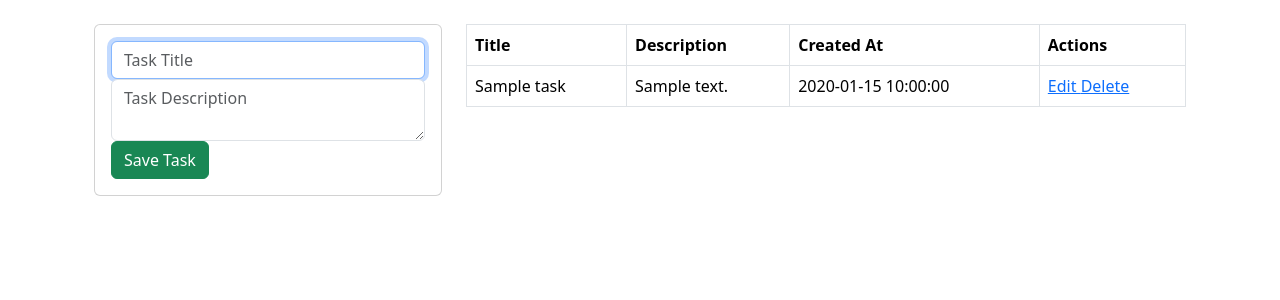
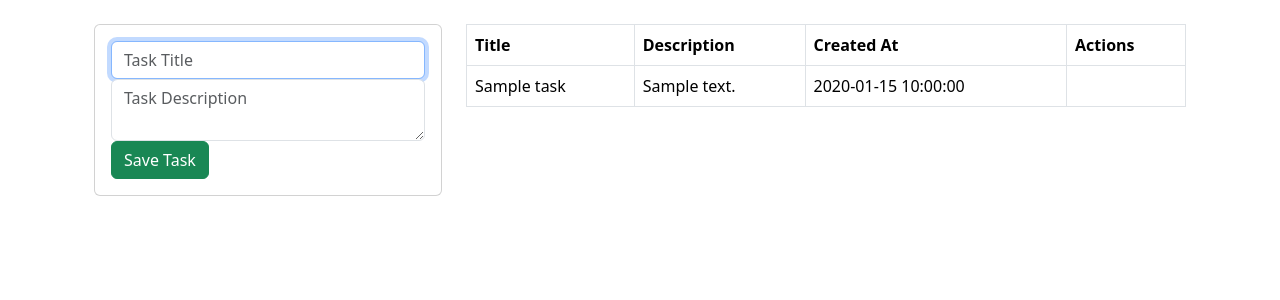
Before and after one commit to ariannagiannoccaro/CRUD_php_MYSQL, a PHP site: page / in a window 1280 px wide. Shown: the part 56-356 px from the top of the page. Run offline with PHP 8.4, Linux system fonts and the light colour scheme; tables that the repository leaves empty or names only in its code hold one stand-in row (values such as "Sample post"); some libraries are stand-ins or nearby versions.

Commit message:
Update index.php

```diff
--- a/index.php
+++ b/index.php
@@ -58,10 +58,10 @@
                             <td>
 
                                 <a href="edit.php?id=<?php echo $row['id']?>">
-                                    Edit
+
                                 </a>
                                 <a href="delete_task.php?id=<?php echo $row['id']?>">
-                                    Delete
+
                                 </a>
 
                             </td>
```
